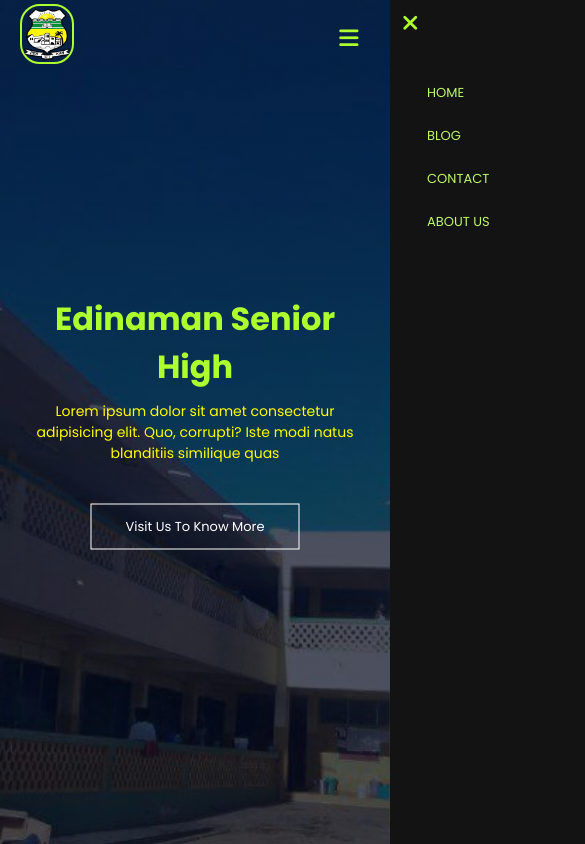
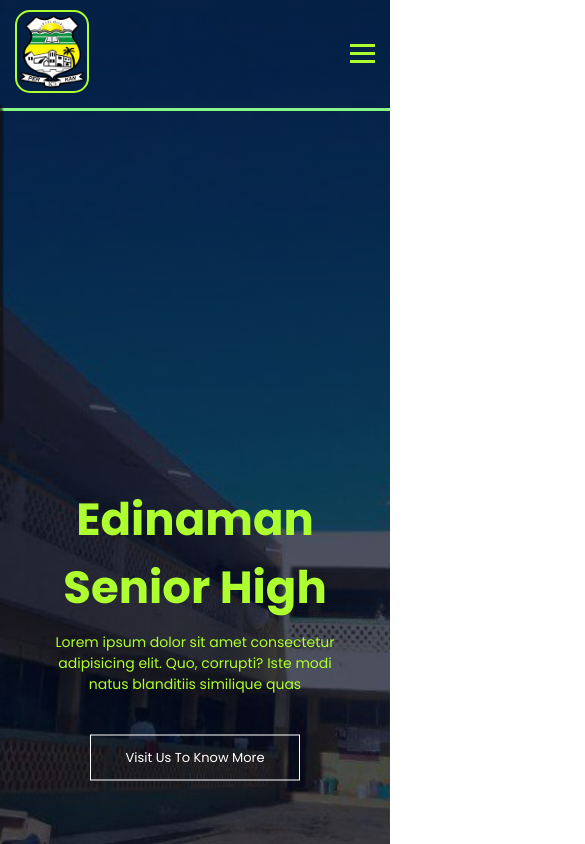
Before and after one commit to henryamos/SchoolWeb, a plain HTML site: page index.html in a window 390 px wide. Shown: the whole page, 585 px wide, since content can reach past the window. Drawn offline with Linux system fonts and the light colour scheme.

Commit message:
Update in the responsiveness

```diff
--- a/index.html
+++ b/index.html
@@ -14,21 +14,25 @@
 </head>
 <body>
     <!-- This the header section -->
-    <section class="header">
+      <section>
+        <header class="header">
        <!-- Navigation Bar -->
-       <nav>
+       <nav class="navbar">
            <a href="index.html"><img src="./images/edisec-logo.png" alt="edisec-logo"></a>
-           <div class="nav-links" id="navLinks">
-            <i class="fas fa-times" onclick="hideMenu()"></i>
-               <ul>
-                   <li><a href="">HOME</a></li>
-                   <li><a href="">BLOG</a></li>
-                   <li><a href="">CONTACT</a></li>
-                   <li><a href="">ABOUT US</a></li>
+               <ul class="nav-menu">
+                   <li class="nav-item"><a href="" class="nav-links">HOME</a></li>
+                   <li class="nav-item"><a href="" class="nav-links">ABOUT</a></li>
+                   <li class="nav-item"><a href="" class="nav-links">BLOG</a></li>
+                   <li class="nav-item"><a href="" class="nav-links">CONTACT US</a></li>
+                   <a href=""> <button>Donate</button></a>
                </ul>
-           </div>
-           <i class="fas fa-bars" onclick="displayMenu()"></i>
-        </nav>
+              <div class="hamburger">
+                <span class="bar"></span>
+                <span class="bar"></span>
+                <span class="bar"></span>
+            </div>
+            </nav>
+        </header>
         <!-- Text Area -->
              <div class="text-box">
                  <h1>Edinaman Senior High</h1>
@@ -36,11 +40,12 @@
 
                <a href="" class="visit-btn">Visit Us To Know More</a>
              </div>
+
     </section>
      <!-- Course   -->
      </section>
-   <script src="script.js"></script>
 
 
+    <script src="script.js"></script>
 </body>
 </html>
--- a/script.js
+++ b/script.js
@@ -1,11 +1,18 @@
 /* Toogle Menu */
+const hamburger = document.querySelector(".hamburger");
+const navMenu = document.querySelector(".nav-menu");
 
-let navLinks = document.getElementById("navLinks");
+hamburger.addEventListener("click", mobileMenu);
 
-function displayMenu(){
-    navLinks.style.right = "0";
+function mobileMenu() {
+    hamburger.classList.toggle("active");
+    navMenu.classList.toggle("active");
 }
+const navLink = document.querySelectorAll(".nav-link");
 
-function hideMenu(){
-    navLinks.style.right = "-200px";
+navLink.forEach(n => n.addEventListener("click", closeMenu));
+
+function closeMenu() {
+    hamburger.classList.remove("active");
+    navMenu.classList.remove("active");
 }
--- a/style.css
+++ b/style.css
@@ -3,6 +3,16 @@
     padding: 0;
     font-family: 'Poppins', sans-serif;
 
+}
+html{
+    font-size: 62.5%;
+
+}
+li{
+    list-style: none;
+}
+a{
+    text-decoration: none;
 }
 .header{
     min-height: 100vh;
@@ -14,50 +24,48 @@
     position: relative;
 }
 /* Nav bar Section */
-nav{
+.navbar{
     display: flex;
-    padding: 1% 5%;  /* padding on the page i will make chnages */
     justify-content: space-between;
     align-items: center;
-
+    padding: 1rem 1.5rem;  /* padding on the page i will make chnages */
+    border-bottom: 3px solid #87f887;
+}
+.nav-menu{
+    display: flex;
+    justify-content: space-between;
+    align-items: center;
+}
+.nav-item{
+    margin-left: 5rem;
+}
+.nav-links{
+    font-size: 1.6rem;
+    font-weight: 400;
+    color: rgb(173, 255, 47);
+}
+.nav-links:hover{
+    text-decoration:  3px solid underline;
+    color:yellow;
 }
 nav img{
-    width: 50px;
-    border: 2px solid greenyellow ;
-    border-radius: 20px;
-    /* background: greenyellow; */
+    width: 70px;
+    border: 2px solid rgb(173, 255, 47);;
+    border-radius:15px;
 }
-nav img:hover{
-    background: greenyellow;
+.humburger{
+    display: none;
 }
-.nav-links{
-    flex: 1;
-    text-align: right;
+.bar{
+    display: block;
+    width: 25px;
+    height: 3px;
+    margin: 5px auto;
+    -webkit-transition: all 0.3s ease-in-out;
+    background-color: rgb(173, 255, 47);;
 }
-.nav-links ul li{
-    list-style-type: none;
-    display: inline-block;
-    padding: 8px 12px;
-    position: relative;
-}
-/* Links Code */
-.nav-links ul li a{
-    color: rgb(191, 248, 106);
-    text-decoration: none;
-    font-size: 13px;
-}
-.nav-links ul li::after{
-    content: "";
-    width: 0%;
-    height: 2px;
-    background: #f3f71c;
-    display: block;
-    margin: auto;
-    transition: 0.2s;
-}
-.nav-links ul li:hover::after{
-    width: 100%;
-}
+/* Media Queries */
+
 .text-box{
     width: 90%;
     color: #ffff;
@@ -69,13 +77,13 @@
 }
 .text-box h1{
     font-size: 45px;
-    color: greenyellow;
+    color: rgb(173, 255, 47);;
 }
 
 .text-box p{
     margin: 10px 0 40px;
     font-size:14px ;
-    color: yellow;
+    color: rgb(173, 255, 47);;
 }
 .visit-btn{
     display: inline-block ;
@@ -95,34 +103,58 @@
 }
 nav .fas{
     display: none;
+
 }
-@media(max-width:500px){
-     .text-box h1{
-         font-size: 32px;
-         font-weight: 800;
-     }
-     .nav-links ul li{
-         display: block;
-     }
-     .nav-links{
-         position: absolute;
-         background: rgb(19, 19, 19);
-         height: 100vh;
-         width: 200px;
-         top: 0;
-         right: -200px;
-         text-align: left;
-         z-index: 2;
-         transition: 1000ms;
+    @media only screen and (max-width:768px){
+        .nav-menu{
+            position: fixed;
+            left: -100%;
+            top: 10rem;
+            flex-direction: column;
+            background-color: rgb(0, 0, 0);
+            width: 100%;
+             border-radius: 10px;
+            text-align: center;
+            transition: 0.3s;
+            box-shadow: 2px 2px 2px 1px rgba(14, 13, 13, 0.7);
+
         }
-        nav .fas{
+        .nav-links{
+          color: rgb(173, 255, 47);;
+
+        }
+        .nav-links:hover{
+            color: rgb(173, 255, 47);
+        }
+        .nav-menu.active{
+            left: 0;
+        }
+        .nav-item{
+            margin: 2.5rem 0;
+
+        }
+        .humburger{
             display: block;
-            color: greenyellow;
-            margin: 12px;
-            font-size: 22px;
             cursor: pointer;
         }
-        .nav-links ul{
-            padding: 25px;
+        .hamburger.active .bar:nth-child(2) {
+            opacity: 0;
         }
-}
+
+        .hamburger.active .bar:nth-child(1) {
+            transform: translateY(8px) rotate(45deg);
+        }
+
+        .hamburger.active .bar:nth-child(3) {
+            transform: translateY(-8px) rotate(-45deg);
+        }
+        .text-box{
+            width:80%;
+            color: #ffff;
+            position: absolute;
+            top: 75%;
+            left: 50%;
+            transform: translate(-50%,-50%);
+            text-align: center;
+        }
+    }
```
